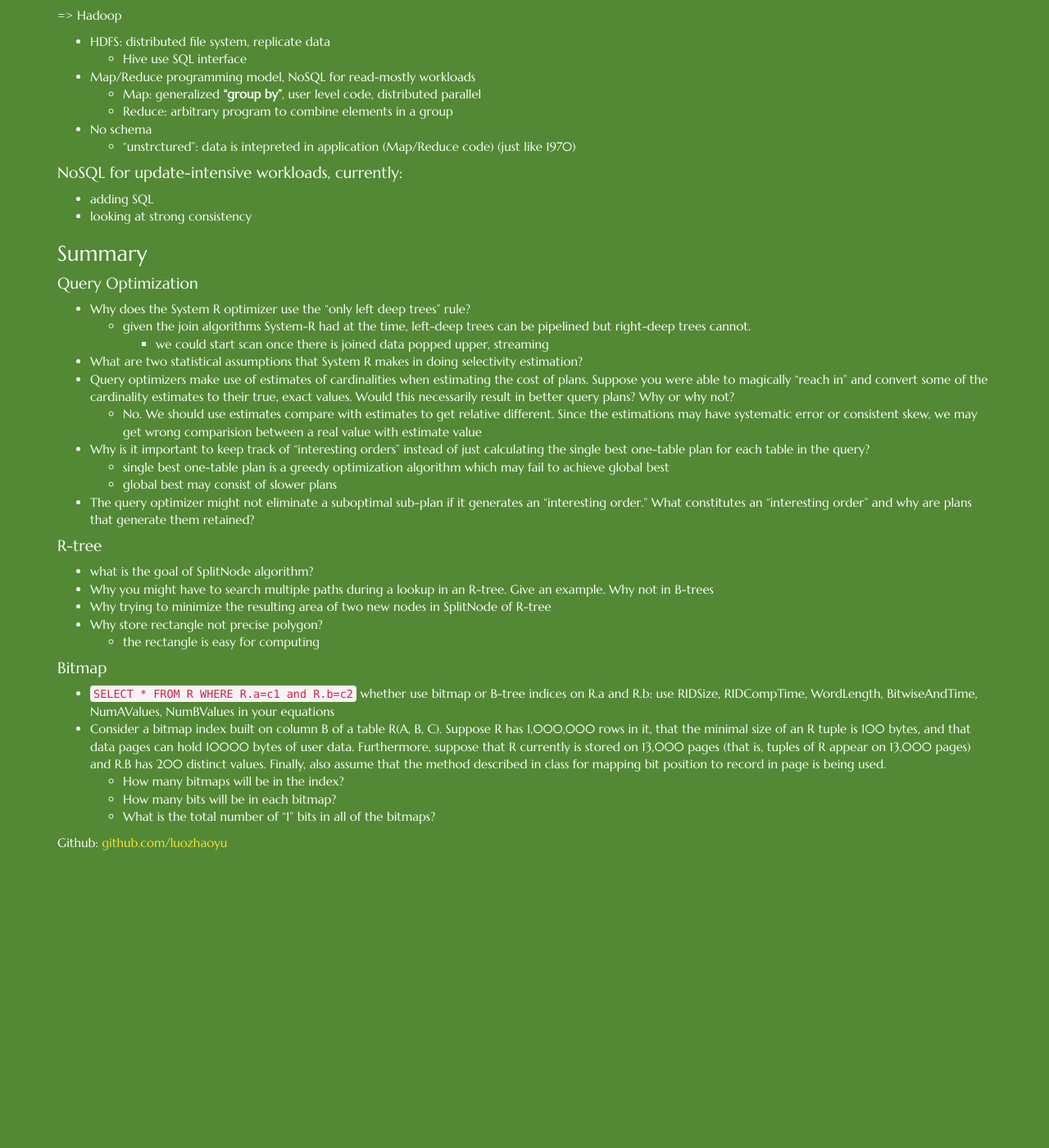
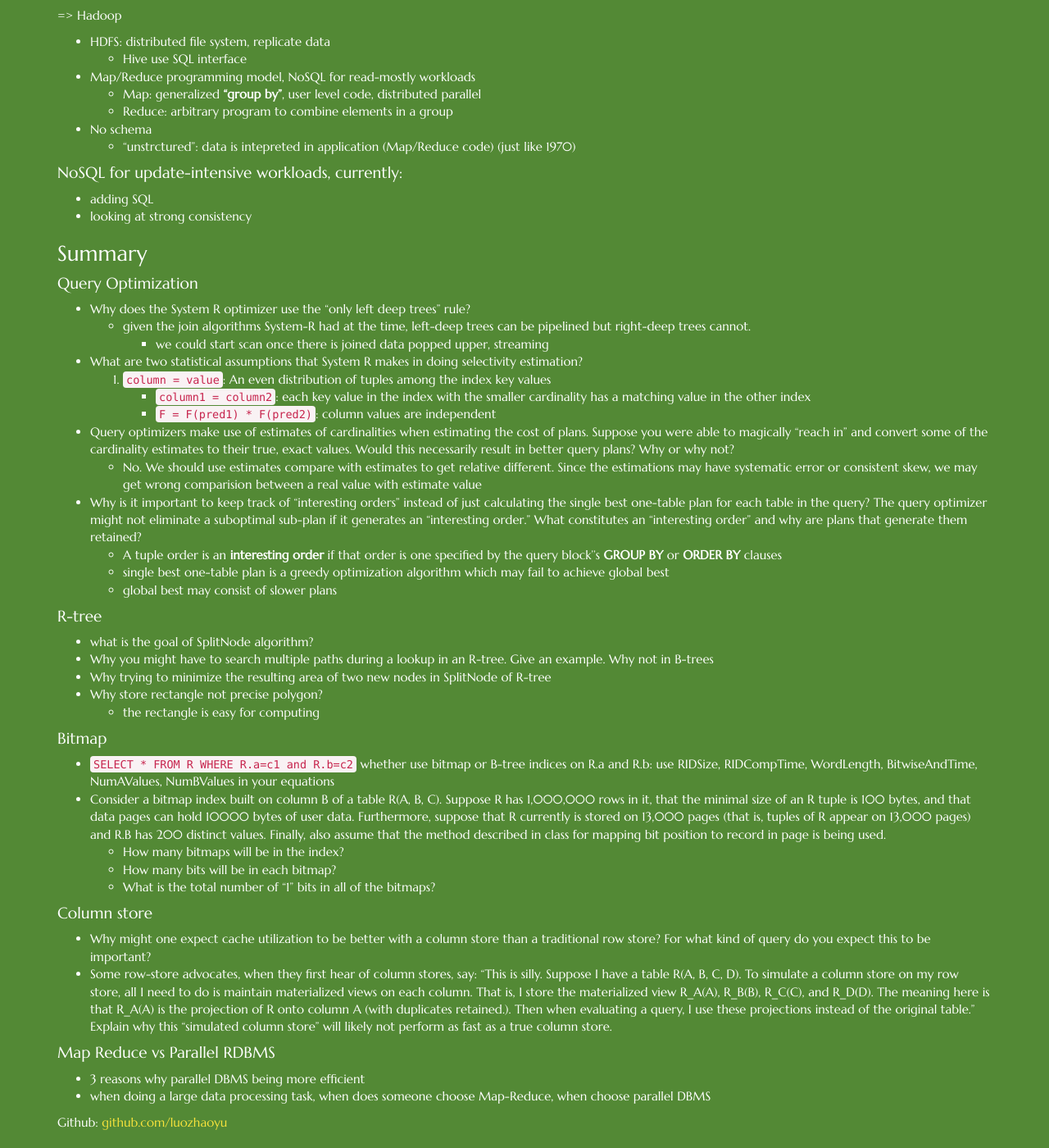
Before and after one commit to luozhaoyu/luozhaoyu.github.io, a Jekyll site: the page built from _posts/2015-04-07-DB-topics-query.md, in a window 1280 px wide and 1400 px high, scrolled down 8250 px. Shown: the whole window at 82% size. Built offline with Jekyll 4.4.1, drawn with Linux system fonts in a browser that asks for light colours; nearby versions of some CDN libraries; Markdown is read by kramdown in place of the engine named in the settings; before the commit the page ends 9310 px from its top, so only the background shows below that.

Commit message:
finish scanning the exams

```diff
--- a/_posts/2015-04-07-DB-topics-query.md
+++ b/_posts/2015-04-07-DB-topics-query.md
@@ -432,12 +432,15 @@ Use a DBMS?
     * given the join algorithms System-R had at the time, left-deep trees can be pipelined but right-deep trees cannot.
         * we could start scan once there is joined data popped upper, streaming
 * What are two statistical assumptions that System R makes in doing selectivity estimation?
+    1. `column = value`: An even distribution of tuples among the index key values
+    - `column1 = column2`: each key value in the index with the smaller cardinality has a matching value in the other index
+    - `F = F(pred1) * F(pred2)`: column values are independent
 * Query optimizers make use of estimates of cardinalities when estimating the cost of plans. Suppose you were able to magically “reach in” and convert some of the cardinality estimates to their true, exact values. Would this necessarily result in better query plans? Why or why not?
     * No. We should use estimates compare with estimates to get relative different. Since the estimations may have systematic error or consistent skew, we may get wrong comparision between a real value with estimate value
-* Why is it important to keep track of “interesting orders” instead of just calculating the single best one-table plan for each table in the query?
+* Why is it important to keep track of “interesting orders” instead of just calculating the single best one-table plan for each table in the query? The query optimizer might not eliminate a suboptimal sub-plan if it generates an “interesting order.” What constitutes an “interesting order” and why are plans that generate them retained?
+    * A tuple order is an **interesting order** if that order is one specified by the query block''s **GROUP BY** or **ORDER BY** clauses
     * single best one-table plan is a greedy optimization algorithm which may fail to achieve global best
     * global best may consist of slower plans
-* The query optimizer might not eliminate a suboptimal sub-plan if it generates an “interesting order.” What constitutes an “interesting order” and why are plans that generate them retained?
 
 #### R-tree
 * what is the goal of SplitNode algorithm?
@@ -457,3 +460,12 @@ mapping bit position to record in page is being used.
     * How many bitmaps will be in the index?
     * How many bits will be in each bitmap?
     * What is the total number of “1” bits in all of the bitmaps?
+
+#### Column store
+* Why might one expect cache utilization to be better with a column store than a traditional row store? For what kind of query do you expect this to be important?
+* Some row-store advocates, when they first hear of column stores, say: “This is silly. Suppose I have a table R(A, B, C, D). To simulate a column store on my row store, all I need to do is maintain materialized views on each column. That is, I store the materialized view R_A(A), R_B(B), R_C(C), and R_D(D). The meaning here is that R_A(A) is the projection of R onto column A (with duplicates retained.). Then when evaluating a query, I use these projections instead of the original table.”
+Explain why this “simulated column store” will likely not perform as fast as a true column store.
+
+#### Map Reduce vs Parallel RDBMS
+* 3 reasons why parallel DBMS being more efficient
+* when doing a large data processing task, when does someone choose Map-Reduce, when choose parallel DBMS
```
